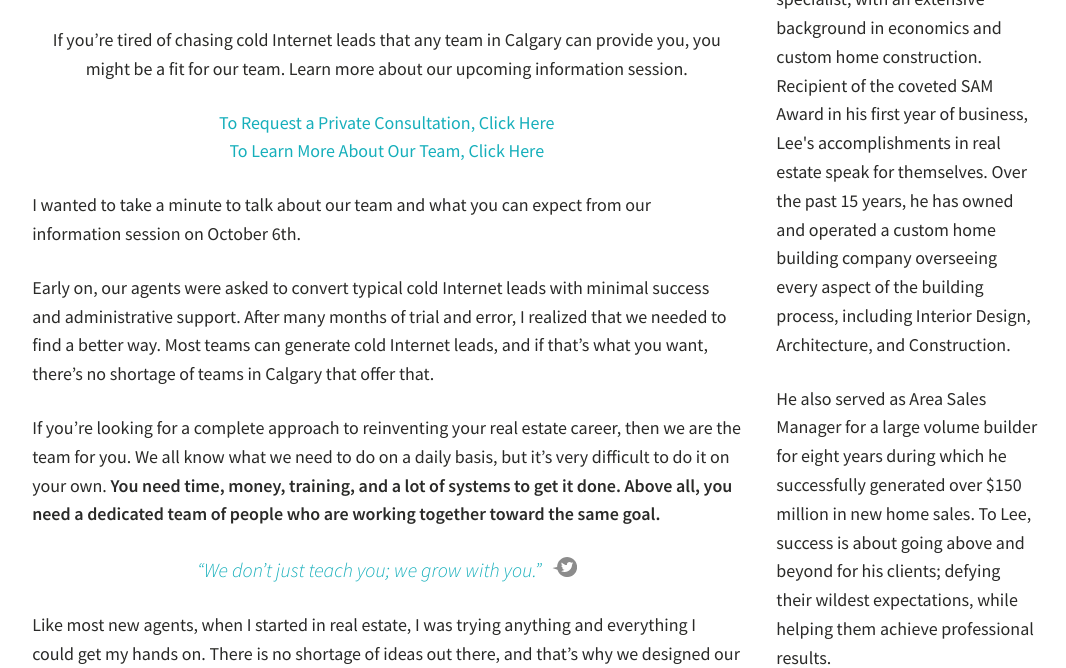
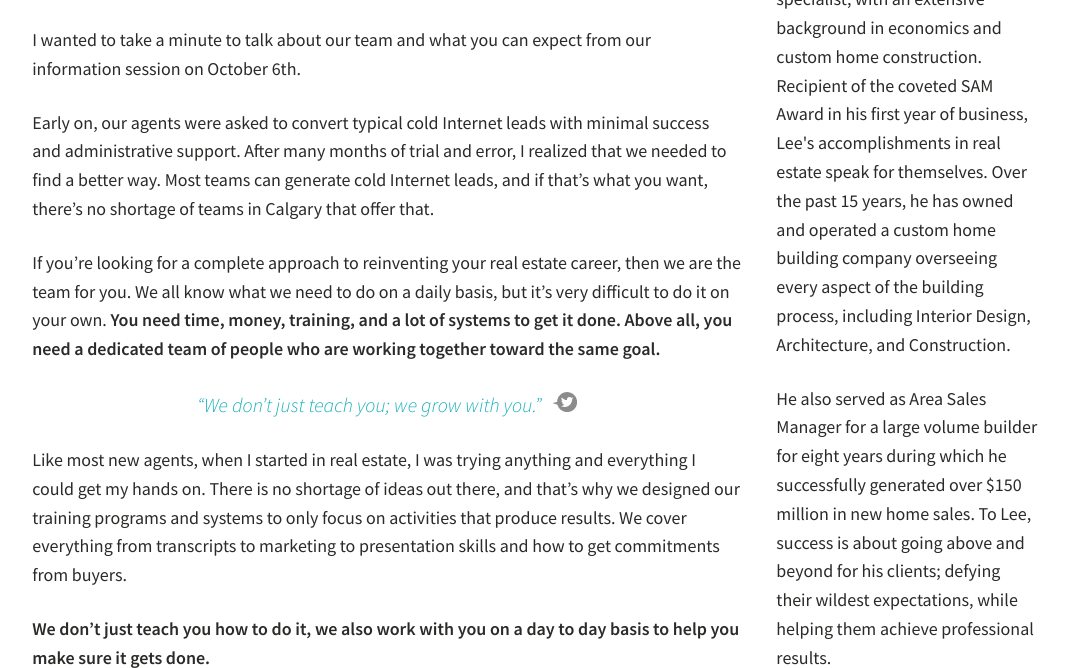
Before and after one commit to Vyral/lee-yousef-recruiting-blog, a Jekyll site: the page built from _posts/2016-09-22-come-learn-what-sets-us-apart.md, in a window 1280 px wide and 900 px high, scrolled down 686 px, cut to the strip 232-900 px from the top of the window. Shown: the whole strip, without its empty margins (97-1163 px from the left). Built offline with Jekyll 4.4.1, drawn with Linux system fonts in a browser that asks for light colours; nearby versions of some CDN libraries; some of the changed lines change nothing that is shown.

Commit message:
Updated '/_posts/2016-09-22-come-learn-what-sets-us-apart.md' via CloudCannon

```diff
--- a/_posts/2016-09-22-come-learn-what-sets-us-apart.md
+++ b/_posts/2016-09-22-come-learn-what-sets-us-apart.md
@@ -4,8 +4,24 @@
 category:
 tags:
   - Real Estate Training Tips
-excerpt: "If you're looking to reinvent your real estate career with a team that provides the support and resources you need to succeed, you might be a perfect fit for our team. If you think you share our vision and are tired of following the same old cold Internet leads, come to our information session on October 6th to find out more about how you can grow your career. We designed our training program and systems to focus solely on the things that produce results. We'd love for you to come find out if this would be a good fit for you and your career. To learn more, watch this short video."
-enclosure:
+excerpt: >-
+  If you're tired of chasing cold Internet leads that any team in Calgary can
+  provide you, you might be a fit for our team. Learn more about our upcoming
+  information session.
+
+
+
+
+
+  If you're looking to reinvent your real estate career with a team that provides
+  the support and resources you need to succeed, you might be a perfect fit for
+  our team. If you think you share our vision and are tired of following the same
+  old cold Internet leads, come to our information session on October 6th to find
+  out more about how you can grow your career. We designed our training program
+  and systems to focus solely on the things that produce results. We'd love for
+  you to come find out if this would be a good fit for you and your career. To
+  learn more, watch this short video.
+enclosure: 'https://s3.amazonaws.com/vyralmarketing/Lee+Yousef/Calgary+Real+Estate+Come+find+out+if+you%27re+a+fit.mp4'
 pullquote: "We don't just teach you; we grow with you."
 enclosure_type: video/mp4
 enclosure_time:
@@ -14,14 +30,7 @@
 ---
 
 
-<iframe width="560" height="315" src="https://www.youtube.com/embed/4xXC5cBe79M" frameborder="0" allowfullscreen></iframe>
-
-If you're tired of chasing cold Internet leads that any team in Calgary can provide you, you might be a fit for our team. Learn more about our upcoming information session.
-{: .center}
-
-[To Request a Private Consultation, Click Here](recruitment@LeeYousef.com)
-<br>[To Learn More About Our Team, Click Here](http://leeyousefrecruitme.wixsite.com/joinourteam/join-our-team)
-{: .center}
+<iframe src="https://www.youtube.com/embed/4xXC5cBe79M" allowfullscreen="" width="560" height="315" frameborder="0"></iframe>
 
 I wanted to take a minute to talk about our team and what you can expect from our information session on October 6th.
 
```
